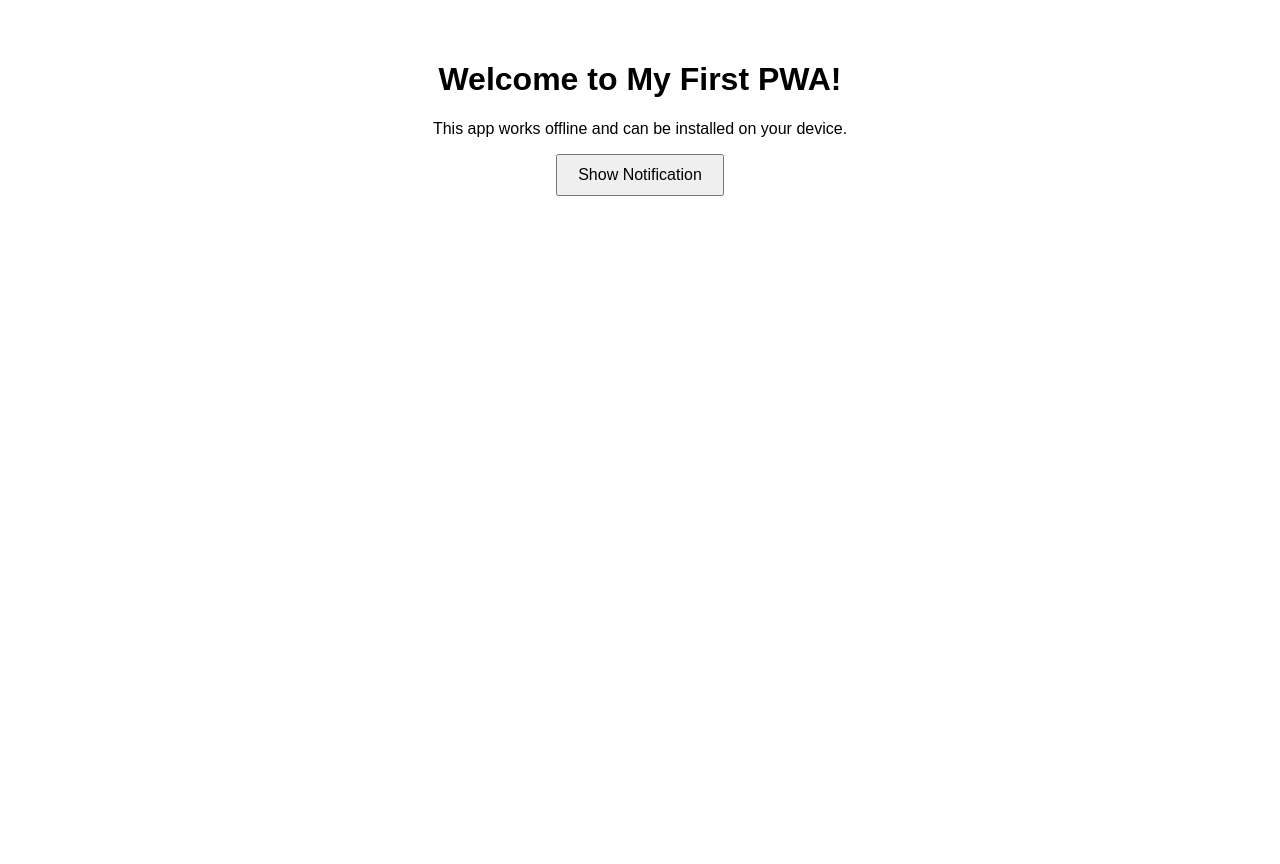
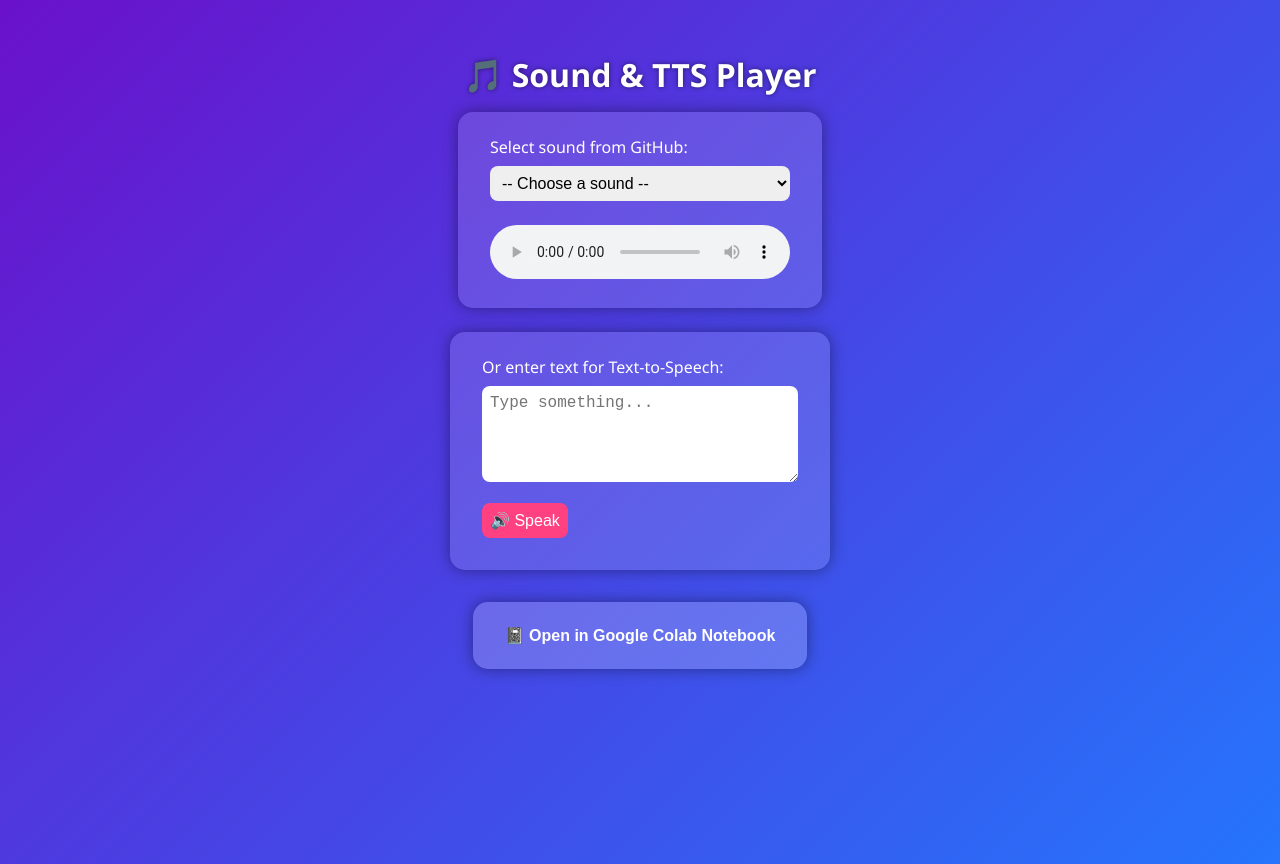
Before and after one commit to amrassal1991/test, a plain HTML site: page index.html in a window 1280 px wide. Before the commit the page ends 800 px from the top, so only its background shows below. Drawn offline with Linux system fonts and the light colour scheme.

Commit message:
index.html

```diff
--- a/index.html
+++ b/index.html
@@ -1,28 +1,93 @@
 <!DOCTYPE html>
 <html lang="en">
 <head>
-  <meta charset="UTF-8" />
-  <meta name="viewport" content="width=device-width, initial-scale=1" />
-  <title>My First PWA</title>
-
-  <!-- Link the manifest -->
-  <link rel="manifest" href="manifest.json" />
-
-  <!-- Theme color for Android status bar -->
-  <meta name="theme-color" content="#2196f3" />
-
-  <!-- Simple styling -->
-  <style>
-    body { font-family: Arial, sans-serif; text-align: center; padding: 2rem; }
-    button { padding: 10px 20px; font-size: 16px; cursor: pointer; }
-  </style>
+<meta charset="UTF-8" />
+<meta name="viewport" content="width=device-width, initial-scale=1" />
+<title>Sound & TTS Player with Notebook Link</title>
+<link rel="manifest" href="manifest.json" />
+<style>
+  body {
+    font-family: 'Segoe UI', Tahoma, Geneva, Verdana, sans-serif;
+    background: linear-gradient(135deg, #6a11cb 0%, #2575fc 100%);
+    color: #fff;
+    margin: 0; padding: 2rem;
+    display: flex;
+    flex-direction: column;
+    align-items: center;
+    min-height: 100vh;
+  }
+  h1 {
+    margin-bottom: 1rem;
+    text-shadow: 0 0 5px #0008;
+  }
+  select, button, textarea {
+    font-size: 1rem;
+    padding: 0.5rem;
+    margin: 0.5rem 0;
+    border-radius: 8px;
+    border: none;
+  }
+  select, textarea {
+    width: 300px;
+    max-width: 90vw;
+  }
+  button {
+    background: #ff4081;
+    color: white;
+    cursor: pointer;
+    transition: background 0.3s ease;
+  }
+  button:hover {
+    background: #e73370;
+  }
+  textarea {
+    resize: vertical;
+    min-height: 80px;
+  }
+  audio {
+    margin-top: 1rem;
+    outline: none;
+    border-radius: 8px;
+    width: 300px;
+    max-width: 90vw;
+  }
+  .container {
+    background: #ffffff22;
+    padding: 1.5rem 2rem;
+    border-radius: 15px;
+    box-shadow: 0 0 15px #0006;
+    margin-bottom: 1.5rem;
+  }
+  #openNotebookBtn {
+    font-weight: bold;
+  }
+</style>
 </head>
 <body>
-  <h1>Welcome to My First PWA!</h1>
-  <p>This app works offline and can be installed on your device.</p>
+  <h1>🎵 Sound & TTS Player</h1>
 
-  <button id="notifyBtn">Show Notification</button>
+  <div class="container">
+    <label for="audioSelect">Select sound from GitHub:</label><br/>
+    <select id="audioSelect">
+      <option value="">-- Choose a sound --</option>
+      <option value="https://raw.githubusercontent.com/yourusername/yourrepo/main/sound1.wav">Sound 1</option>
+      <option value="https://raw.githubusercontent.com/yourusername/yourrepo/main/sound2.wav">Sound 2</option>
+      <option value="https://raw.githubusercontent.com/yourusername/yourrepo/main/sound3.wav">Sound 3</option>
+    </select>
+    <br/>
+    <audio id="audioPlayer" controls></audio>
+  </div>
 
-  <script src="app.js" defer></script>
+  <div class="container">
+    <label for="ttsText">Or enter text for Text-to-Speech:</label><br/>
+    <textarea id="ttsText" placeholder="Type something..."></textarea><br/>
+    <button id="speakBtn">🔊 Speak</button>
+  </div>
+
+  <button id="openNotebookBtn" class="container" style="background:#ffffff33; color:#fff; border:none;">
+    📓 Open in Google Colab Notebook
+  </button>
+
+<script src="app.js"></script>
 </body>
 </html>
```
